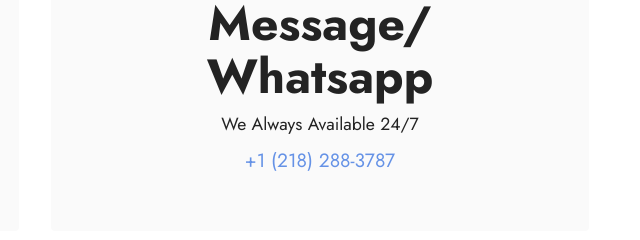
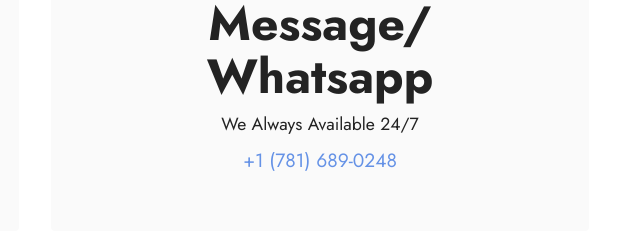
Before and after one commit to agbolamagbin/1905, a plain HTML site: page index.html in a window 1280 px wide. Shown: the part 4950-5190 px from the top of the page, 605-1245 px from the left. Drawn offline with Linux system fonts and the light colour scheme; a script that the page names is missing; files whose address does not match are found by name.

Commit message:
Update index.html

```diff
--- a/index.html
+++ b/index.html
@@ -577,7 +577,7 @@
                             <strong>Message/ Whatsapp</strong></h4>
                         <p class="mbr-text mbr-fonts-style mb-2 display-4">
                             We Always Available 24/7</p>
-                        <h5 class="link mbr-black mbr-fonts-style display-7"><a href="https://wa.me/12182883787" class="text-primary">+1 (218) 288-3787</a></h5>
+                        <h5 class="link mbr-black mbr-fonts-style display-7"><a href="https://wa.me/17816890248" class="text-primary">+1 (781) 689-0248</a></h5>
                     </div>
                 </div>
             </div>
```
